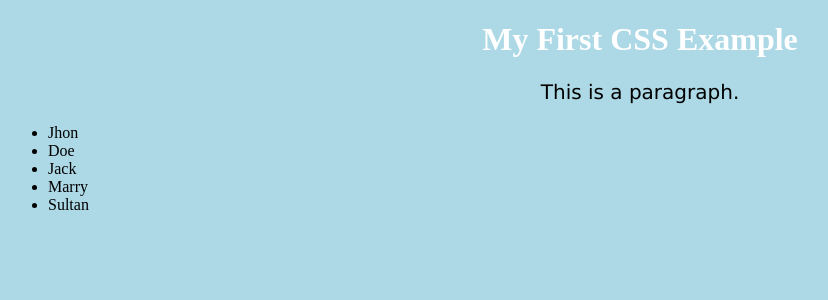
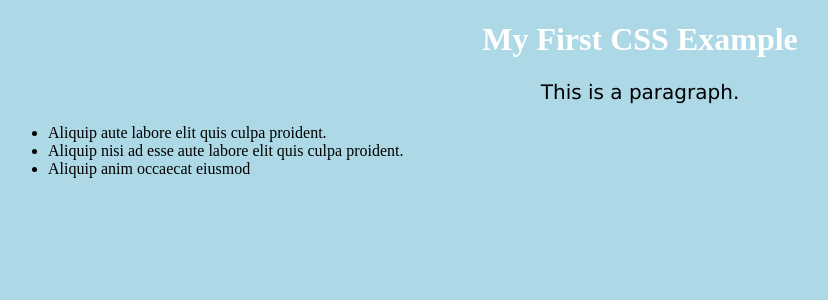
Before and after one commit to Sufian-CSTE/PHP-Practitioner, a PHP site: page / in a window 1280 px wide. Shown: the top 300 px of the page, without its empty margins (0-828 px from the left). Run offline with PHP 8.4, Linux system fonts and the light colour scheme.

Commit message:
Basic concept of class

```diff
--- a/index.php
+++ b/index.php
@@ -1,11 +1,36 @@
 <?php
 
-$names = [
-    'Jhon',
-    'Doe',
-    'Jack',
-    'Marry',
-    'Sultan'
+// require "function.php";
+
+class Task {
+
+    public $description;
+
+    protected $complete = false;
+
+    public function __construct($description)
+    {
+        $this->description = $description;
+    }
+
+    public function isCompleted()
+    {
+        return $this->$complete;
+    }
+
+    public function complete()
+    {
+        return $this->complete = true;
+    }
+}
+
+// $task = new Task();
+
+$tasks = [
+    new Task('Aliquip aute labore elit quis culpa proident.'),
+    new Task('Aliquip nisi ad esse aute labore elit quis culpa proident.'),
+    new Task('Aliquip anim occaecat eiusmod'),
 ];
 
+
 require "index.view.php";
--- a/index.view.php
+++ b/index.view.php
@@ -14,8 +14,8 @@
         <p>This is a paragraph.</p>
     </div>
     <ul class="a">
-        <?php foreach ($names as $name): ?>
-            <li><?= $name; ?></li>
+        <?php foreach ($tasks as $task): ?>
+            <li><?= $task->description; ?></li>
         <?php endforeach; ?>
     </ul>
 
```
Also changed, not shown: function.php (added, +10 -0 lines).
